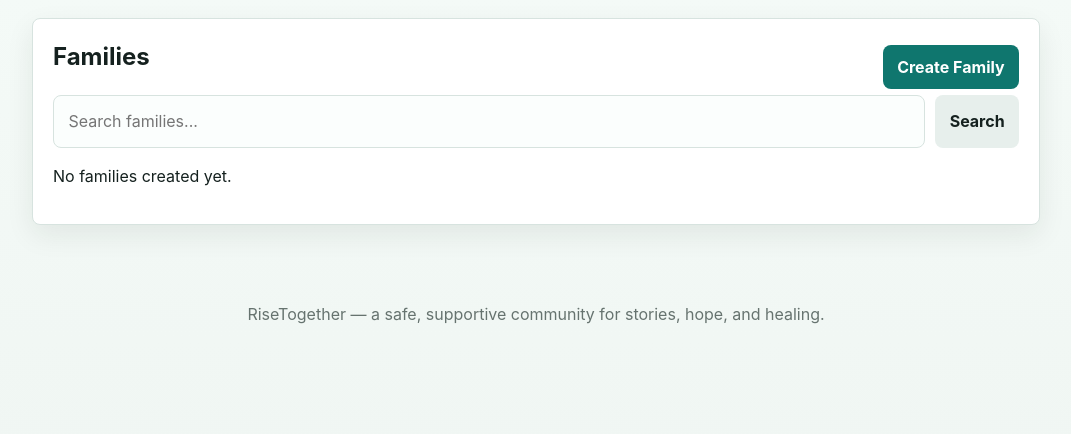
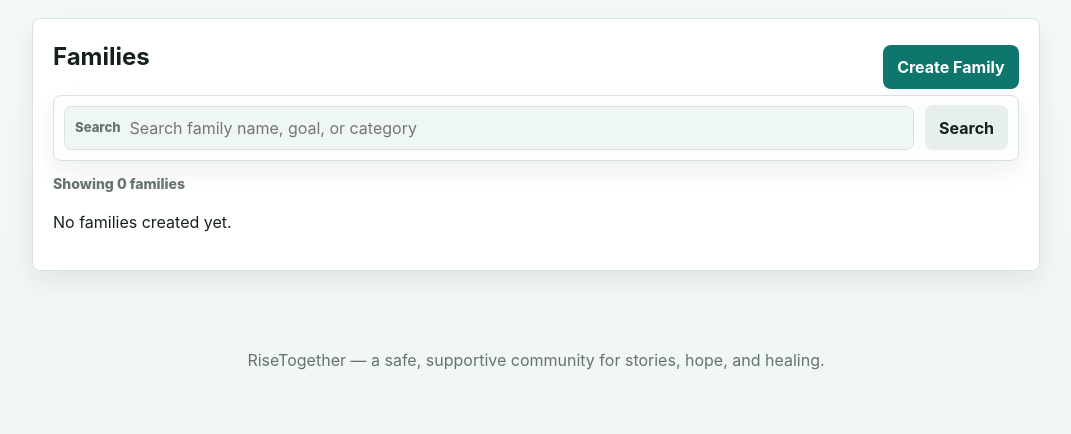
Before and after one commit to Kakwikiri/risetogether, a Flask app: page /families in a window 1280 px wide. Shown: the part 119-553 px from the top of the page, without its empty margins (104-1175 px from the left). Run offline with Flask 3, Linux system fonts and the light colour scheme; the visitor is signed in with stand-in values (Sample User, id 1); data that the repository does not hold is empty; parts of the project's set-up code (start-up, migrations or seed data) failed here and were passed over; some libraries are stand-ins or nearby versions.

Commit message:
Polish search and family description UI

```diff
--- a/static/css/styles.css
+++ b/static/css/styles.css
@@ -48,6 +48,15 @@ body {
 :root[data-theme="dark"] .voice-note-panel,
 :root[data-theme="dark"] .video-note-panel {
   background: #111b18;
+  color: var(--ink);
+  border-color: var(--line);
+}
+
+:root[data-theme="dark"] .search-shell,
+:root[data-theme="dark"] .admin-filter-bar,
+:root[data-theme="dark"] .video-search,
+:root[data-theme="dark"] .family-action-dock {
+  background: rgba(17, 27, 24, 0.94);
   color: var(--ink);
   border-color: var(--line);
 }
@@ -1593,6 +1602,11 @@ textarea:focus {
   border-radius: 8px;
 }
 
+.family-description-panel[hidden],
+.live-search-empty[hidden] {
+  display: none;
+}
+
 .family-description-panel p {
   margin: 0;
   overflow-wrap: anywhere;
@@ -1686,7 +1700,8 @@ textarea:focus {
 }
 
 .family-tabbar a.active,
-.family-action-dock a.active {
+.family-action-dock a.active,
+.family-action-dock button.active {
   color: white;
   background: var(--brand);
 }
@@ -1709,7 +1724,8 @@ textarea:focus {
   backdrop-filter: blur(12px);
 }
 
-.family-action-dock a {
+.family-action-dock a,
+.family-action-dock button {
   display: inline-flex;
   align-items: center;
   justify-content: center;
@@ -1717,10 +1733,13 @@ textarea:focus {
   padding: 0.45rem 0.65rem;
   color: var(--ink);
   background: var(--soft);
+  border: 0;
   border-radius: 8px;
   text-decoration: none;
   font-size: 0.88rem;
   font-weight: 850;
+  font-family: inherit;
+  cursor: pointer;
 }
 
 .family-dashboard-panel a {
@@ -2192,6 +2211,81 @@ textarea:focus {
   grid-template-columns: minmax(0, 1fr) auto;
   gap: 0.65rem;
   margin-bottom: 1rem;
+}
+
+.search-shell {
+  align-items: center;
+  padding: 0.6rem;
+  background: rgba(251, 254, 253, 0.92);
+  border: 1px solid var(--line);
+  border-radius: 8px;
+  box-shadow: 0 10px 24px rgba(21, 33, 31, 0.07);
+}
+
+.admin-filter-bar,
+.video-search {
+  padding: 0.6rem;
+  background: rgba(251, 254, 253, 0.92);
+  border: 1px solid var(--line);
+  border-radius: 8px;
+  box-shadow: 0 10px 24px rgba(21, 33, 31, 0.07);
+}
+
+.admin-filter-bar input[type="search"],
+.admin-filter-bar select,
+.video-search input[type="search"] {
+  min-height: 44px;
+  background: var(--soft);
+  border: 1px solid var(--line);
+  border-radius: 8px;
+}
+
+.search-input-wrap {
+  display: flex;
+  align-items: center;
+  min-width: 0;
+  min-height: 44px;
+  gap: 0.55rem;
+  padding: 0.4rem 0.65rem;
+  background: var(--soft);
+  border: 1px solid var(--line);
+  border-radius: 8px;
+}
+
+.search-input-wrap span {
+  flex: 0 0 auto;
+  color: var(--muted);
+  font-size: 0.82rem;
+  font-weight: 850;
+}
+
+.search-input-wrap input {
+  flex: 1 1 auto;
+  min-width: 0;
+  width: 100%;
+  padding: 0;
+  color: var(--ink);
+  background: transparent;
+  border: 0;
+  outline: 0;
+}
+
+.search-results-count,
+.live-search-empty {
+  margin: -0.25rem 0 0.85rem;
+  color: var(--muted);
+  font-size: 0.88rem;
+  font-weight: 800;
+}
+
+.member-search {
+  margin: 0.45rem 0 0.8rem;
+}
+
+.member-list {
+  list-style: none;
+  padding: 0;
+  margin: 0;
 }
 
 .people-list {
--- a/static/js/app.js
+++ b/static/js/app.js
@@ -510,6 +510,37 @@ document.addEventListener("DOMContentLoaded", () => {
     });
   });
 
+  document.querySelectorAll("[data-live-search]").forEach((root) => {
+    const input = root.querySelector("[data-live-search-input]");
+    const items = Array.from(root.querySelectorAll("[data-search-item]"));
+    const count = root.querySelector("[data-live-search-count]");
+    const empty = root.querySelector("[data-live-search-empty]");
+    if (!input || !items.length) return;
+    const singular = root.dataset.liveSearchSingular || "result";
+    const plural = root.dataset.liveSearchPlural || `${singular}s`;
+
+    const updateResults = () => {
+      const query = input.value.trim().toLowerCase();
+      let visible = 0;
+      items.forEach((item) => {
+        const haystack = (item.dataset.searchText || item.textContent || "").toLowerCase();
+        const matches = !query || haystack.includes(query);
+        item.hidden = !matches;
+        if (matches) visible += 1;
+      });
+      if (count) {
+        const noun = visible === 1 ? singular : plural;
+        count.textContent = query ? `${visible} ${noun} match "${input.value.trim()}"` : `Showing ${visible} ${noun}`;
+      }
+      if (empty) {
+        empty.hidden = visible !== 0;
+      }
+    };
+
+    input.addEventListener("input", updateResults);
+    updateResults();
+  });
+
   const familyPanels = Array.from(document.querySelectorAll("[data-family-panel]"));
   const familyTabs = Array.from(document.querySelectorAll("[data-family-tab]"));
   if (familyPanels.length && familyTabs.length) {
@@ -535,6 +566,26 @@ document.addEventListener("DOMContentLoaded", () => {
     });
     const initialId = window.location.hash ? window.location.hash.slice(1) : "family-home";
     showFamilyPanel(initialId, Boolean(window.location.hash));
+  }
+
+  const familyDescriptionPanel = document.querySelector("[data-family-description-panel]");
+  const familyDescriptionToggle = document.querySelector("[data-family-description-toggle]");
+  const familyDescriptionClose = document.querySelector("[data-family-description-close]");
+  if (familyDescriptionPanel && familyDescriptionToggle) {
+    const setDescriptionOpen = (open) => {
+      familyDescriptionPanel.hidden = !open;
+      familyDescriptionToggle.setAttribute("aria-expanded", open ? "true" : "false");
+      familyDescriptionToggle.classList.toggle("active", open);
+      if (open) {
+        familyDescriptionPanel.scrollIntoView({ block: "nearest", behavior: "smooth" });
+      }
+    };
+    familyDescriptionToggle.addEventListener("click", () => {
+      setDescriptionOpen(familyDescriptionPanel.hidden);
+    });
+    if (familyDescriptionClose) {
+      familyDescriptionClose.addEventListener("click", () => setDescriptionOpen(false));
+    }
   }
 
   const liveStartForm = document.querySelector("[data-live-start-form]");
--- a/templates/families.html
+++ b/templates/families.html
@@ -1,16 +1,34 @@
 {% extends 'base.html' %} {% block content %}
-<section class="card panel">
+<section class="card panel" data-live-search data-live-search-singular="family" data-live-search-plural="families">
   <div class="split-header">
     <h2>Families</h2>
     <a class="button" href="{{ url_for('family.create_family') }}">Create Family</a>
   </div>
-  <form class="people-search" method="get" action="{{ url_for('family.families') }}">
-    <input type="text" name="q" value="{{ query }}" placeholder="Search families..." />
+  <form class="people-search search-shell" method="get" action="{{ url_for('family.families') }}">
+    <label class="search-input-wrap">
+      <span aria-hidden="true">Search</span>
+      <input
+        type="search"
+        name="q"
+        value="{{ query }}"
+        placeholder="Search family name, goal, or category"
+        aria-label="Search families"
+        autocomplete="off"
+        data-live-search-input
+      />
+    </label>
     <button class="button secondary" type="submit">Search</button>
   </form>
+  <p class="search-results-count" data-live-search-count>
+    Showing {{ families|length }} {{ 'family' if families|length == 1 else 'families' }}
+  </p>
   <div class="family-list">
     {% for family in families %}
-    <article class="card family-card">
+    <article
+      class="card family-card"
+      data-search-item
+      data-search-text="{{ family.name }} {{ family.description or '' }} {{ family.goal_title or '' }} {{ family.category }} {{ family.privacy }}"
+    >
       <img
         class="family-card-image"
         src="{{ url_for('api.serve_upload', filename=family.profile_image) if family.profile_image else url_for('static', filename='images/risetogether-logo.png') }}"
@@ -37,5 +55,6 @@
     <p>No families created yet.</p>
     {% endfor %}
   </div>
+  <p class="live-search-empty" data-live-search-empty hidden>No matching families in this list.</p>
 </section>
 {% endblock %}
```
Also changed, not shown: templates/family_detail.html (+32 -5 lines), templates/people.html (+13 -4 lines).
